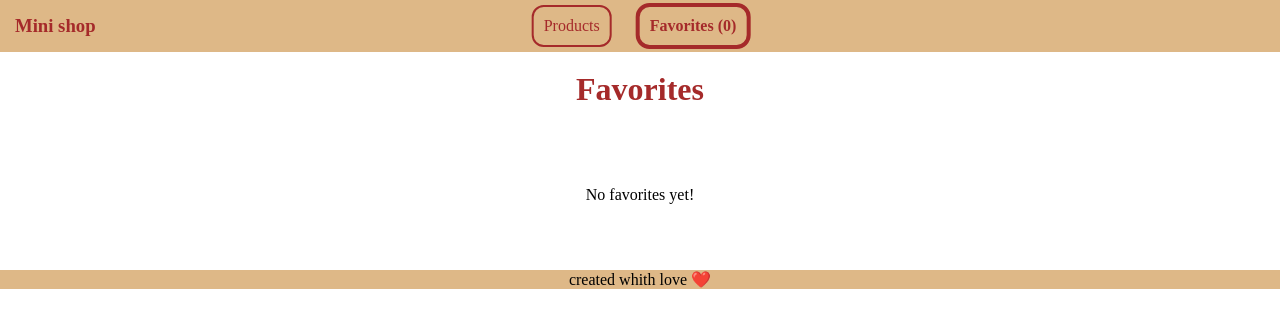
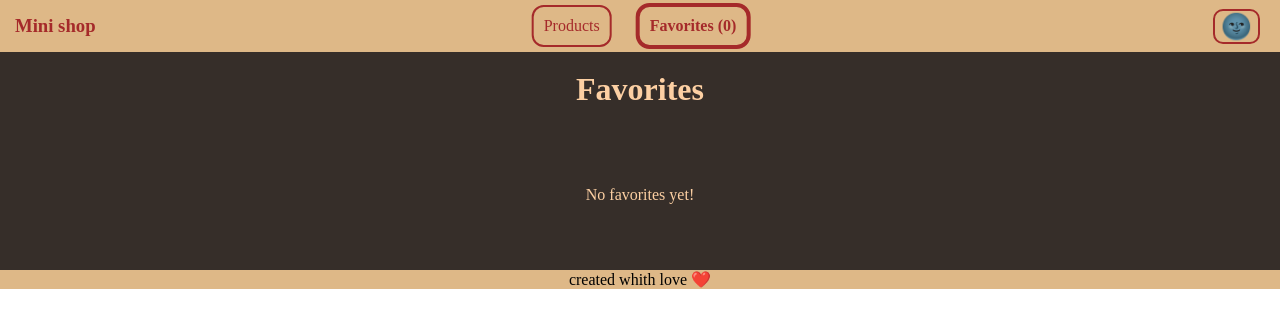
Before and after one commit to Sanzake/kodcode_git, a React (Vite) app in the folder week20/miniShop/: page /favorites in a window 1280 px wide. Shown: the top 328 px of the page. Built offline with nearby package versions, Linux system fonts and the light colour scheme.

Commit message:
add theme

```diff
--- a/week20/miniShop/src/components/App/App.tsx
+++ b/week20/miniShop/src/components/App/App.tsx
@@ -1,12 +1,20 @@
+import { useContext, useState } from "react";
 import { Route, Routes } from "react-router";
+import ThemeСontext from "../../context/themeContext";
 import FavoritesPage from "../../pages/FavoritesPage";
 import HomePage from "../../pages/HomePage";
 import ProductDetailPage from "../../pages/ProductDetailPage";
 import Layout from "../Layout/Layout";
+import "./App.css"
 
 function App() {
+	const themeContextValue = useContext(ThemeСontext);
+	const [theme, setTheme] = useState<string>(themeContextValue.theme);
+	const toggleTheme = () => setTheme(theme === "dark" ? "light" : "dark")
+
 	return (
 		<div>
+			<ThemeСontext value={{theme, toggleTheme}}>
 				<Routes>
 					<Route element={<Layout />}>
 						<Route path="/" element={<HomePage />}></Route>
@@ -14,6 +22,7 @@ function App() {
 						<Route path="/products/:id" element={<ProductDetailPage />}></Route>
 					</Route>
 				</Routes>
+			</ThemeСontext>
 		</div>
 	);
 }
--- /dev/null
+++ b/week20/miniShop/src/components/Layout/Layout.css
@@ -0,0 +1,13 @@
+.light {
+    background-color: wheat;
+    color: brown;
+}
+
+.dark {
+    background-color: #362E29;
+    color: #fdd0a3;
+}
+
+a {
+    color: inherit;
+}
--- a/week20/miniShop/src/components/Layout/Layout.tsx
+++ b/week20/miniShop/src/components/Layout/Layout.tsx
@@ -1,12 +1,19 @@
+import { useContext } from "react";
 import { Outlet } from "react-router";
+import ThemeСontext from "../../context/themeContext";
 import Footer from "../Footer/Footer";
 import Header from "../Header/Header";
+import "./Layout.css"
 
 export default function Layout() {
+	const contextThemeValue = useContext(ThemeСontext);
 	return (
 		<div>
 			<Header />
-			<div style={{padding: 50}}>
+			<div
+				style={{ padding: 50 }}
+				className={contextThemeValue.theme === "light" ? "light" : "dark"}
+			>
 				<Outlet />
 			</div>
 			<Footer />
--- a/week20/miniShop/src/components/NavBar/NavBar.css
+++ b/week20/miniShop/src/components/NavBar/NavBar.css
@@ -40,3 +40,12 @@ body {
     margin: 5px;
     flex: 1;
 }
+
+.themeButton {
+    margin-right: 20px;
+    background-color: transparent;
+    border: 2px solid brown;
+    border-radius: 10px;
+    font-size: 25px;
+    cursor: pointer;
+}
--- a/week20/miniShop/src/components/NavBar/NavBar.tsx
+++ b/week20/miniShop/src/components/NavBar/NavBar.tsx
@@ -1,9 +1,13 @@
+import { useContext} from "react";
 import { favoriteStore } from "../../store/favoriteStore";
 import "./NavBar.css"
 import { NavLink } from "react-router";
+import ThemeСontext from "../../context/themeContext";
 
 export default function NavBar() {
+  const themeContextValue = useContext(ThemeСontext);
   const products = favoriteStore((s) => s.favorites)
+
   return (
     <div className="bar">
       <h3 className="shopTitle">Mini shop</h3>
@@ -18,6 +22,7 @@ export default function NavBar() {
         </NavLink>
 
       </div>
+      <button type="button" className="themeButton" onClick={themeContextValue.toggleTheme}>{themeContextValue.theme === "light" ? "🌝" : "🌚"}</button>
     </div>
   )
 }
--- a/week20/miniShop/src/components/ProductCard/ProductCard.css
+++ b/week20/miniShop/src/components/ProductCard/ProductCard.css
@@ -2,7 +2,7 @@
     width: 300px;
     height: 300px;
     text-align: center;
-    border: solid brown;
+    border: solid;
     padding: 10px;
     border-radius: 5%;
 }
@@ -14,5 +14,4 @@
 
 .cardLines {
     text-decoration: none;
-    color: brown;
 }
--- /dev/null
+++ b/week20/miniShop/src/context/ThemeContext.tsx
@@ -0,0 +1,11 @@
+import { createContext} from "react"
+
+
+export type themeContext = {
+    theme: string
+    toggleTheme: () => void
+}
+
+const ThemeСontext = createContext<themeContext>({theme: 'dark', toggleTheme: () => {}})
+
+export default ThemeСontext
--- a/week20/miniShop/src/pages/FavoritesPage.css
+++ b/week20/miniShop/src/pages/FavoritesPage.css
@@ -8,5 +8,4 @@
 .title {
     text-align: center;
     width: 100%;
-    color: brown;
 }
--- a/week20/miniShop/src/pages/HomePage.css
+++ b/week20/miniShop/src/pages/HomePage.css
@@ -8,5 +8,4 @@
 .title {
     text-align: center;
     width: 100%;
-    color: brown;
 }
--- a/week20/miniShop/src/pages/ProductDetailPage.css
+++ b/week20/miniShop/src/pages/ProductDetailPage.css
@@ -1,14 +1,12 @@
 .title {
     text-align: center;
     width: 100%;
-    color: brown;
 }
 
 .detailedCard {
     display: flex;
-    border: solid brown;
+    border: solid;
     border-radius: 20px;
-    color: brown;
     align-items: center;
 }
 
```
Lines whose indentation alone changed are shown as unchanged.
